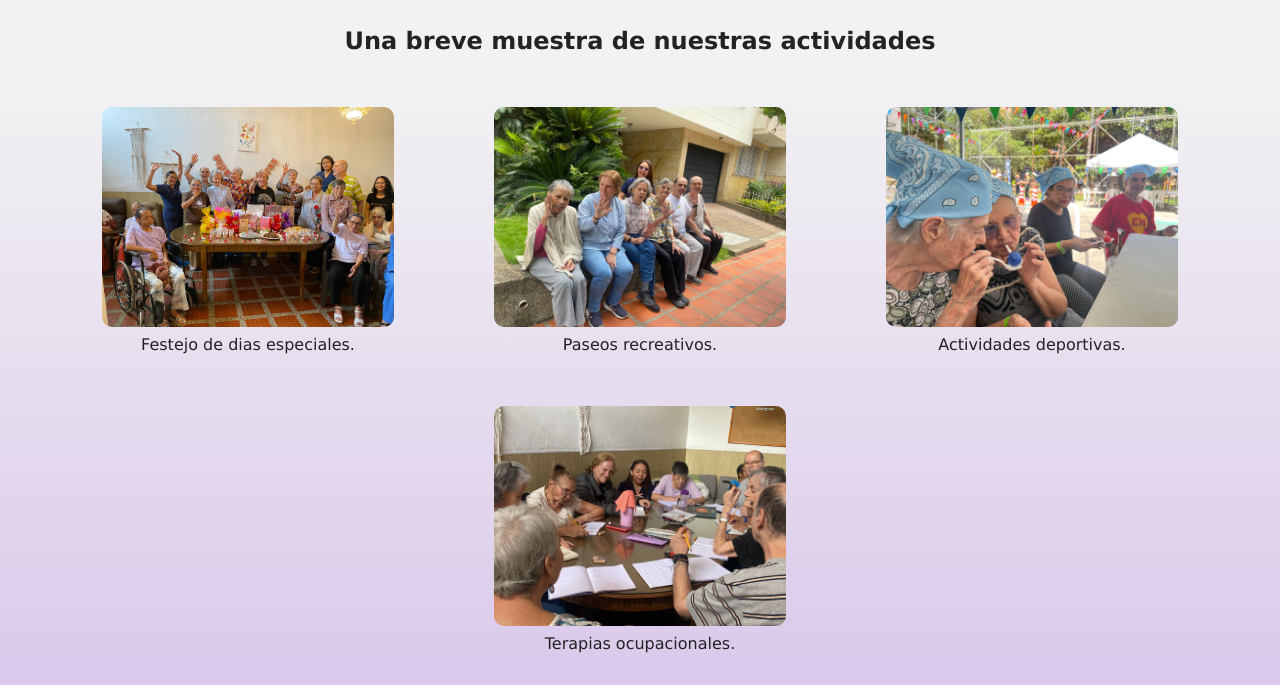
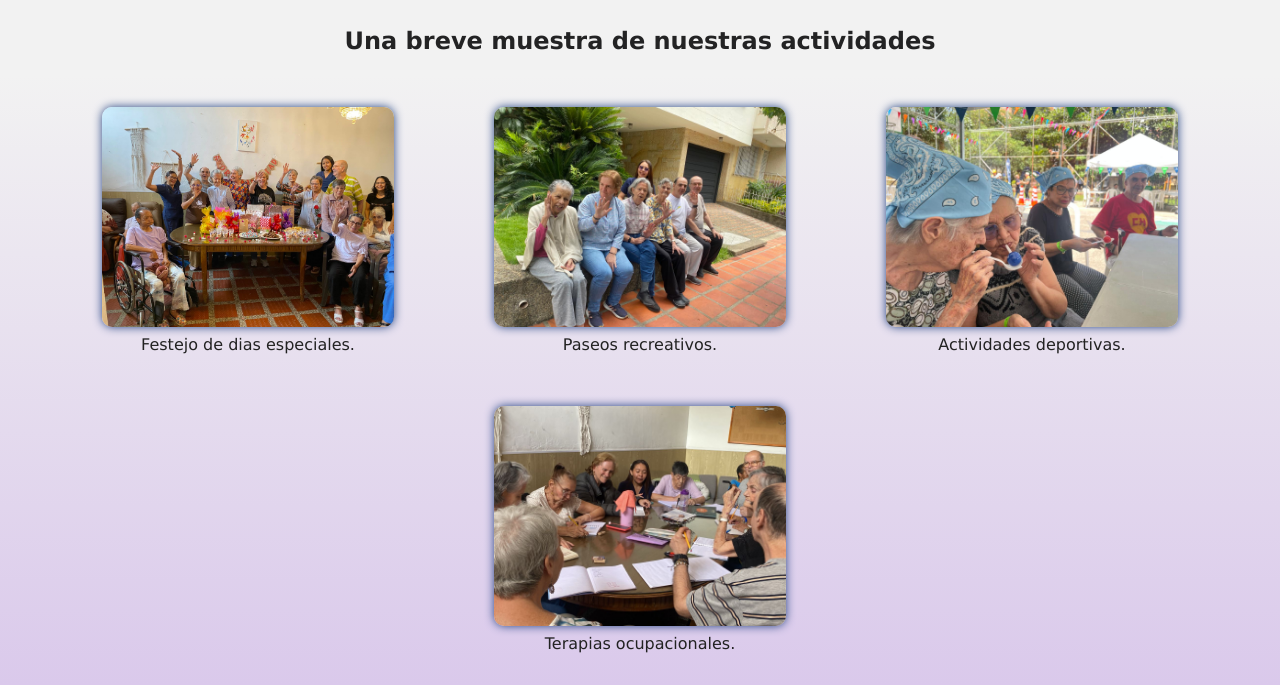
Before and after one commit to Leonardo-Monterroza/ADA2, a plain HTML site: page index.html in a window 1280 px wide. Shown: the part 800-1485 px from the top of the page. Drawn offline with Linux system fonts and the light colour scheme.

Commit message:
Cambio sombre de shado box

```diff
--- a/styles.css
+++ b/styles.css
@@ -120,6 +120,7 @@ body {
     object-fit: cover;
     border-radius: 10px;
     display: block;
+    box-shadow: 0 0 10px #254483;
 }
 
 /* caption debajo de la imagen */
```
